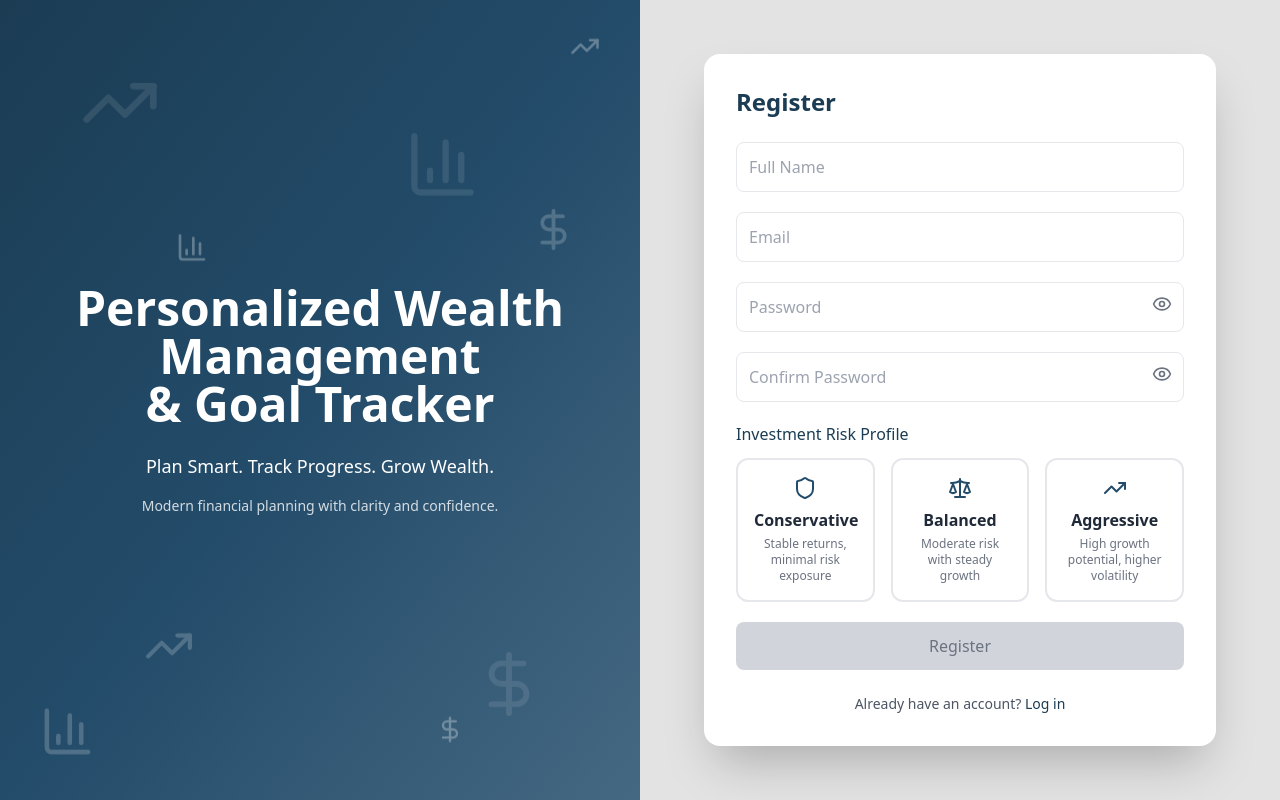
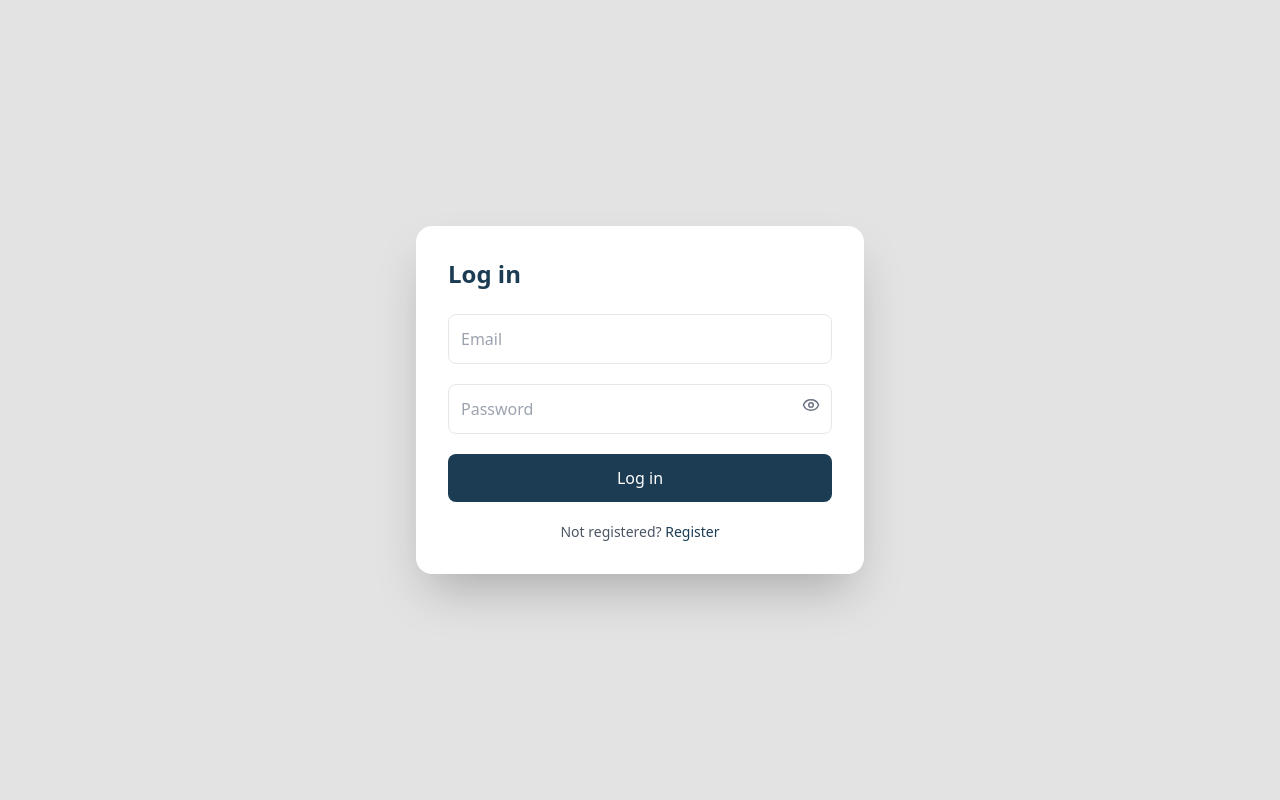
Before and after one commit to Syed-Mubeen-11/personal-wealth-management, a React (Vite) app in the folder frontend/: page /login in a window 1280 px wide. Built offline with nearby package versions, Linux system fonts and the light colour scheme; the HTML template or start-up script is replaced by a standard one.

Commit message:
Added login page

```diff
--- a/frontend/src/App.jsx
+++ b/frontend/src/App.jsx
@@ -1,6 +1,16 @@
 import React from "react";
+import { BrowserRouter, Routes, Route, Navigate } from "react-router-dom";
 import Register from "./pages/Register";
+import Login from "./pages/Login";
 
 export default function App() {
-  return <Register />;
+  return (
+    <BrowserRouter>
+      <Routes>
+        <Route path="/register" element={<Register />} />
+        <Route path="/login" element={<Login />} />
+        <Route path="/" element={<Navigate to="/register" replace />} />
+      </Routes>
+    </BrowserRouter>
+  );
 }
--- /dev/null
+++ b/frontend/src/pages/Login.jsx
@@ -0,0 +1,77 @@
+import React, { useState } from "react";
+import axios from "axios";
+import { Eye, EyeOff } from "lucide-react";
+import { useNavigate, Link } from "react-router-dom";
+
+export default function Login() {
+  const [form, setForm] = useState({ email: "", password: "" });
+  const [showPassword, setShowPassword] = useState(false);
+  const [error, setError] = useState("");
+  const navigate = useNavigate();
+
+  const handleSubmit = async (e) => {
+    e.preventDefault();
+    setError("");
+    try {
+      const resp = await axios.post("http://localhost:8000/login", form);
+      const token = resp.data?.access_token;
+      if (token) {
+        localStorage.setItem("jwt", token);
+        navigate("/");
+      }
+    } catch (err) {
+      setError(err?.response?.data?.detail || "Login failed");
+    }
+  };
+
+  return (
+    <div className="min-h-screen flex items-center justify-center bg-[#E3E3E3] p-8">
+      <div className="bg-white rounded-2xl shadow-2xl p-8 w-full max-w-md">
+        <h2 className="text-2xl font-bold mb-6 text-[#1B3C53]">Log in</h2>
+
+        <form onSubmit={handleSubmit} className="space-y-5">
+          <input
+            type="email"
+            placeholder="Email"
+            className="w-full p-3 border rounded-lg focus:ring-2 focus:ring-[#234C6A] outline-none"
+            value={form.email}
+            onChange={(e) => setForm({ ...form, email: e.target.value })}
+          />
+
+          <div className="relative">
+            <input
+              type={showPassword ? "text" : "password"}
+              placeholder="Password"
+              className="w-full p-3 border rounded-lg focus:ring-2 focus:ring-[#234C6A] outline-none pr-10"
+              value={form.password}
+              onChange={(e) => setForm({ ...form, password: e.target.value })}
+            />
+            <button
+              type="button"
+              onClick={() => setShowPassword(!showPassword)}
+              className="absolute right-3 top-3 text-gray-500"
+            >
+              {showPassword ? <EyeOff size={18} /> : <Eye size={18} />}
+            </button>
+          </div>
+
+          {error && <p className="text-red-500 text-sm">{error}</p>}
+
+          <button
+            type="submit"
+            className="w-full py-3 rounded-lg bg-[#1B3C53] text-white font-medium hover:bg-[#234C6A]"
+          >
+            Log in
+          </button>
+
+          <p className="text-center text-sm text-gray-600 mt-4">
+            Not registered? {" "}
+            <Link to="/register" className="text-[#1B3C53] font-medium hover:underline">
+              Register
+            </Link>
+          </p>
+        </form>
+      </div>
+    </div>
+  );
+}
--- a/frontend/src/pages/Register.jsx
+++ b/frontend/src/pages/Register.jsx
@@ -1,4 +1,5 @@
 import React, { useState } from "react";
+import { Link } from "react-router-dom";
 import {
   TrendingUp,
   DollarSign,
@@ -252,10 +253,10 @@ export default function Register() {
           </form>
 
           <p className="text-center text-sm text-gray-600 mt-6">
-            Already have an account?{" "}
-            <span className="text-[#1B3C53] font-medium cursor-pointer hover:underline">
+            Already have an account? {" "}
+            <Link to="/login" className="text-[#1B3C53] font-medium hover:underline">
               Log in
-            </span>
+            </Link>
           </p>
         </div>
       </div>
```
Also changed, not shown: 1 other file (tests, documents, lock files or other folders).
